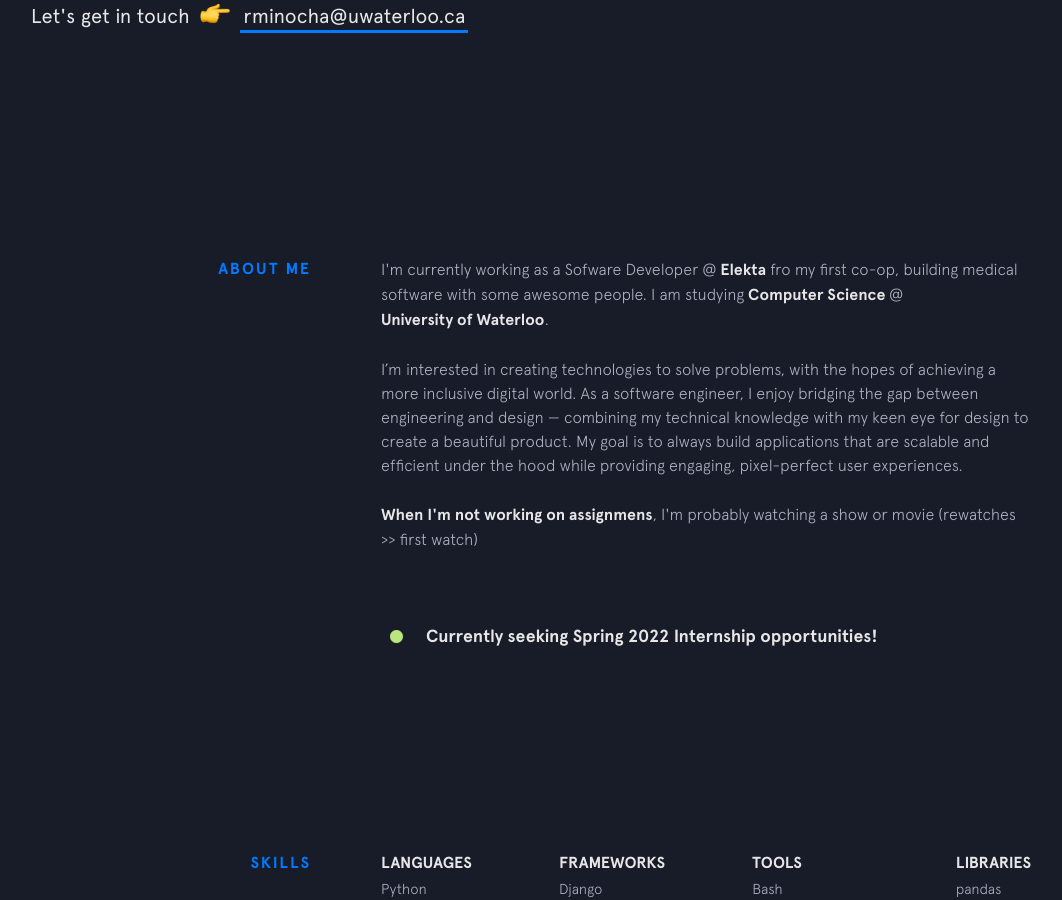
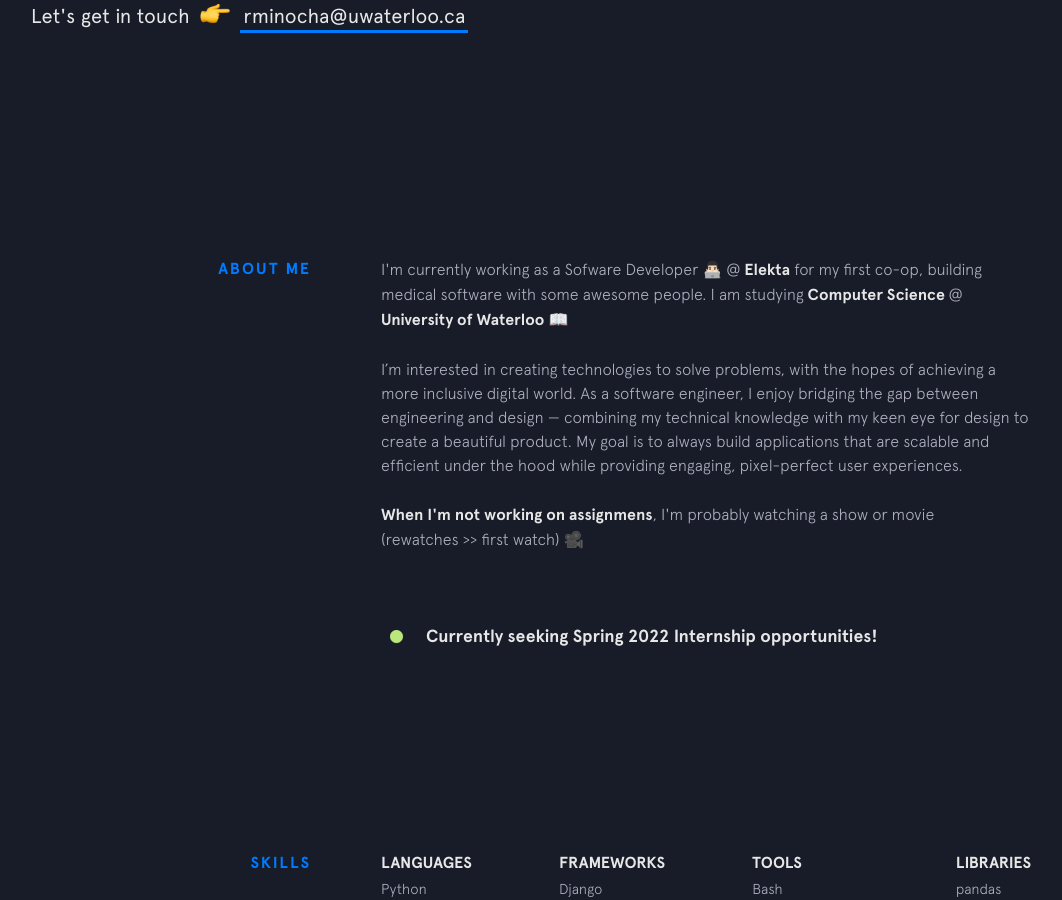
Before and after one commit to rohanxminocha/personal-website-v1, a Jekyll site: the page built from index.html, in a window 1280 px wide and 900 px high, scrolled down 743 px. Shown: the whole window, without its empty margins (69-1131 px from the left). Built offline with Jekyll 4.4.1, drawn with Linux system fonts in a browser that asks for light colours; nearby versions of some CDN libraries.

Commit message:
Update background.html

```diff
--- a/_includes/background.html
+++ b/_includes/background.html
@@ -2,9 +2,9 @@
   <div class="section__title">About Me</div>
   <div class="section__content">
     <p>
-      I'm currently working as a Sofware Developer @
-      <a class="underline-link" href="https://www.elekta.com/" target="_blank">Elekta</a> fro my first co-op, building medical software with some awesome people. I am studying <strong>Computer Science</strong> @
-      <a class="underline-link" href="https://cs.uwaterloo.ca/" target="_blank">University of Waterloo</a>.
+      I'm currently working as a Sofware Developer 👨🏻‍💻 @
+      <a class="underline-link" href="https://www.elekta.com/" target="_blank">Elekta</a> for my first co-op, building medical software with some awesome people. I am studying <strong>Computer Science</strong> @
+      <a class="underline-link" href="https://cs.uwaterloo.ca/" target="_blank">University of Waterloo</a> 📖
     </p>
 
     <p>
@@ -16,7 +16,7 @@
     </p>
 
     <p>
-      <strong>When I'm not working on assignmens</strong>, I'm probably watching a show or movie (rewatches >> first watch)
+      <strong>When I'm not working on assignmens</strong>, I'm probably watching a show or movie <br>(rewatches >> first watch) 🎥
     </p>
 
     {% include employment-status.html %}
```
